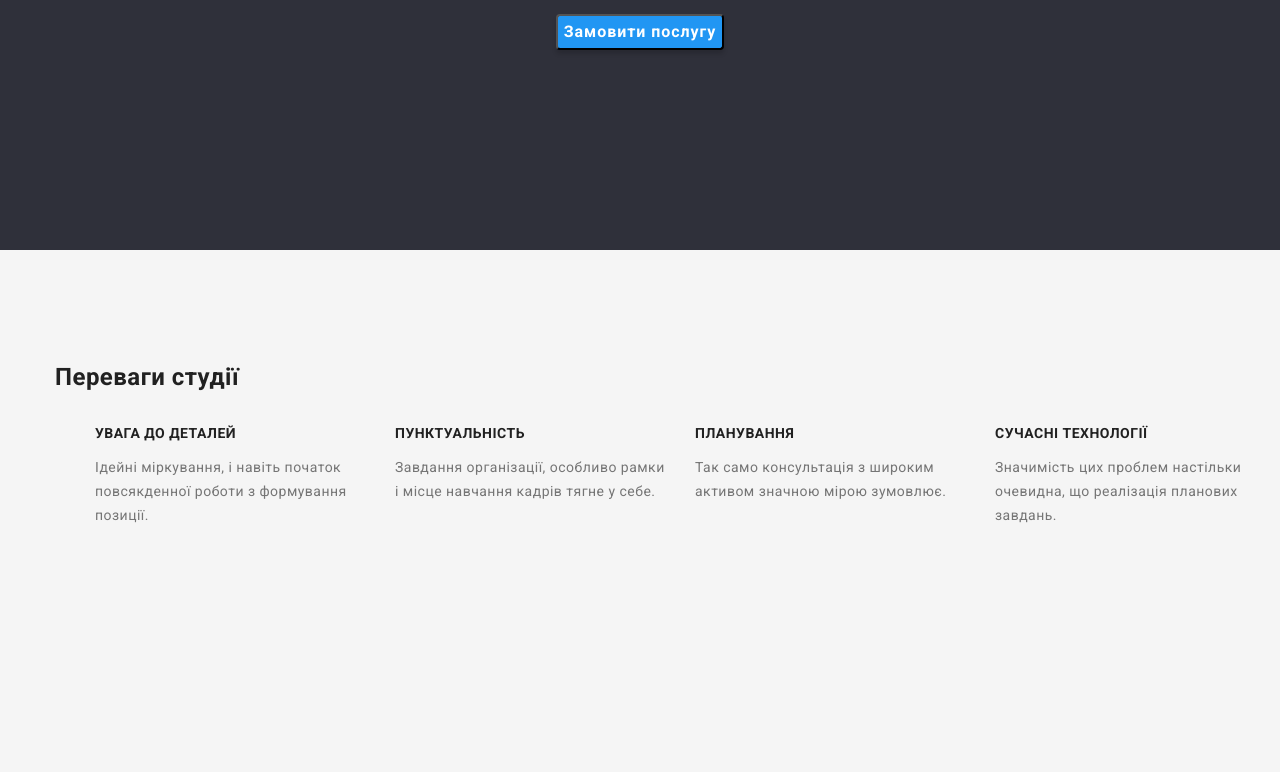
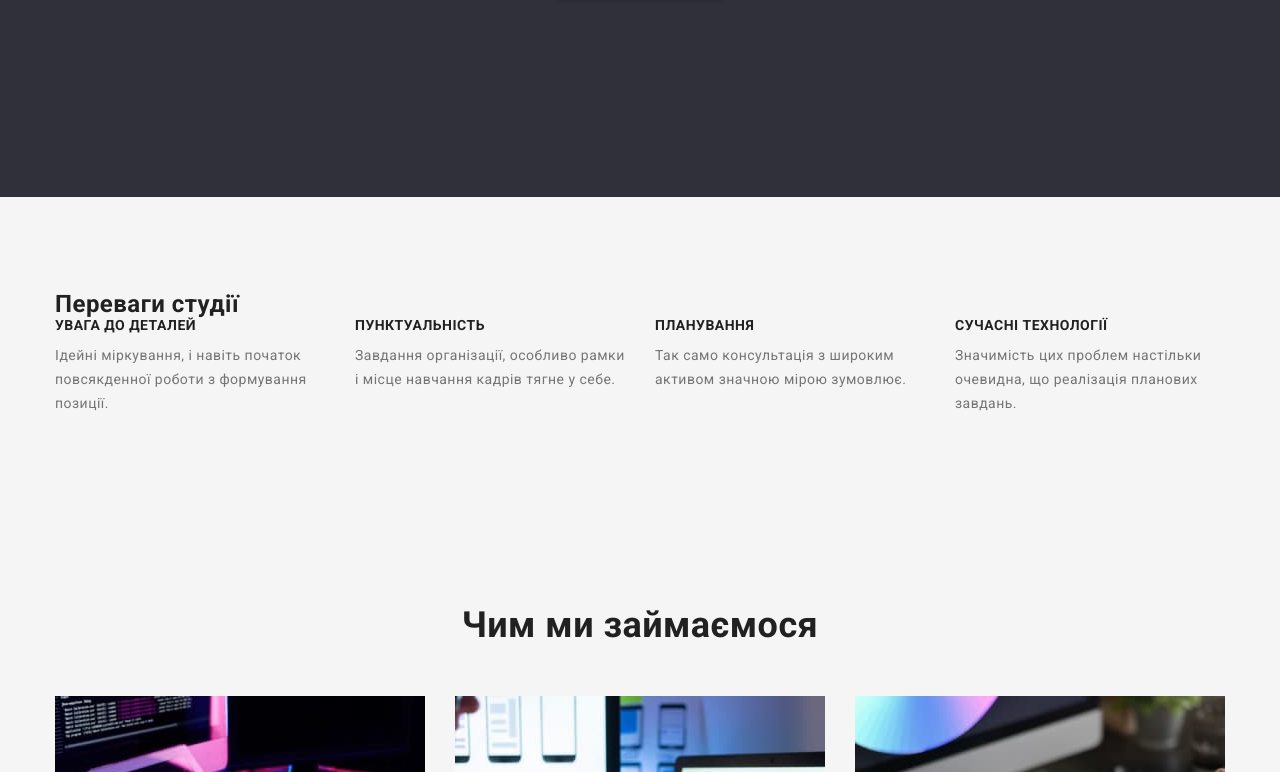
Before and after one commit to Alexon7/goit-markup-hw-03, a plain HTML site: page index.html in a window 1280 px wide. Shown: the part 362-1134 px from the top of the page. Drawn offline with nearby package versions, Linux system fonts and the light colour scheme.

Commit message:
reset style

```diff
--- a/css/styles.css
+++ b/css/styles.css
@@ -13,8 +13,19 @@ body {
 	font-family: Roboto, sans-serif;
 	letter-spacing: 0.03em;
 }
+
+h1,
+h2,
+h3,
+h4,
+p {
+	margin: 0;
+}
+
 ul {
 	list-style: none;
+	margin: 0;
+	padding: 0;
 }
 img {
 	display: block;
@@ -179,7 +190,6 @@ img {
 	margin-top: 0;
 	margin-bottom: 0;
 	padding: 200px 0;
-
 }
 
 .page-footer {
@@ -287,9 +297,8 @@ img {
 	box-shadow: 0px 1px 3px rgba(0, 0, 0, 0.12), 0px 1px 1px rgba(0, 0, 0, 0.14), 0px 2px 1px rgba(0, 0, 0, 0.2);
 	border-radius: 0px 0px 4px 4px;
 }
-.team-text{
+.team-text {
 	padding: 30px 0;
-
 }
 .team-people {
 	font-weight: 500;
```
